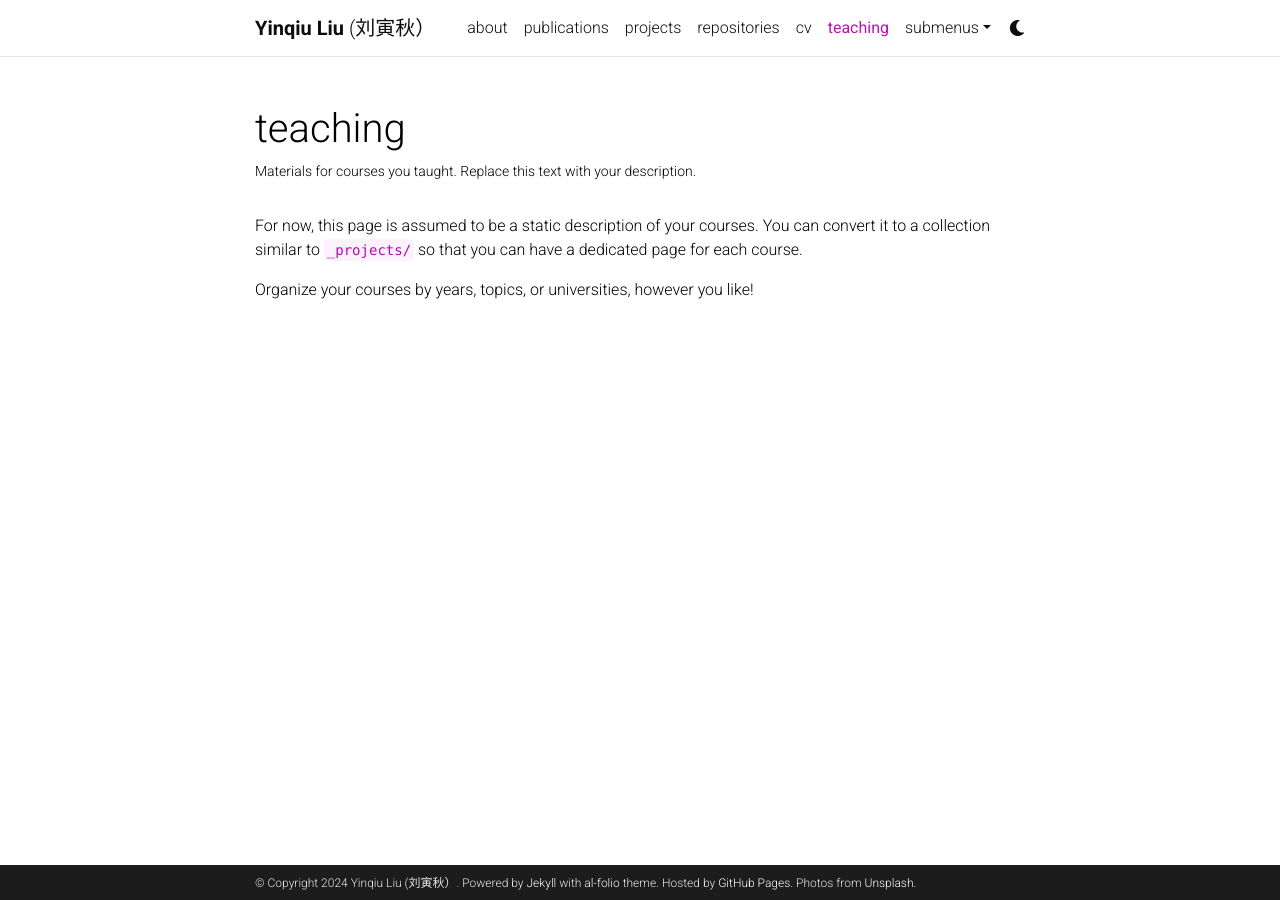
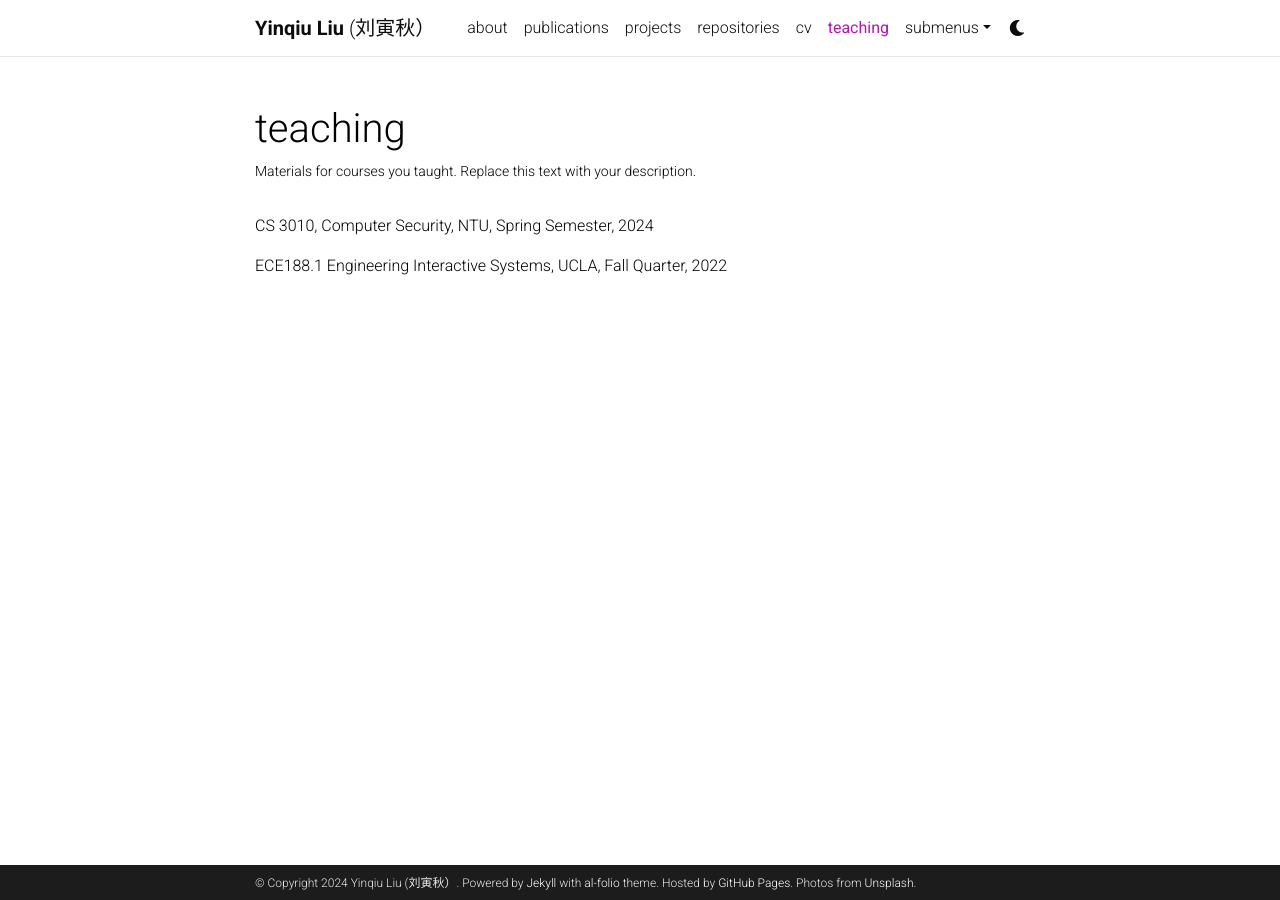
Before and after one commit to yinqiuliu/yinqiuliu.github.io, a Jekyll site: the page built from _pages/teaching.md, in a window 1280 px wide. Built offline with Jekyll 4.4.1, drawn with Linux system fonts in a browser that asks for light colours; comment, search, counter and statistics services are not loaded; a style sheet for code colours, icons or effects is not loaded.

Commit message:
Update teaching.md

```diff
--- a/_pages/teaching.md
+++ b/_pages/teaching.md
@@ -7,6 +7,6 @@ nav: true
 nav_order: 5
 ---
 
-For now, this page is assumed to be a static description of your courses. You can convert it to a collection similar to `_projects/` so that you can have a dedicated page for each course.
+CS 3010, Computer Security, NTU, Spring Semester, 2024
 
-Organize your courses by years, topics, or universities, however you like!
+ECE188.1 Engineering Interactive Systems, UCLA, Fall Quarter, 2022
```
